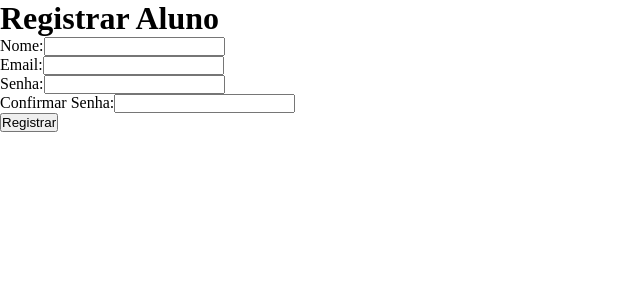
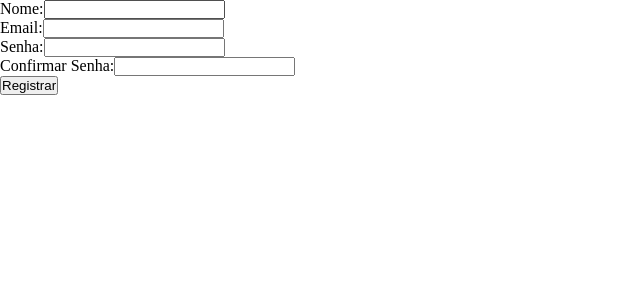
Before and after one commit to VitorCarvalho67/Boot, a Vue app in the folder client/: page /register in a window 1280 px wide. Shown: the top 300 px of the page, without its empty margins (0-640 px from the left). Built offline with nearby package versions, Linux system fonts and the light colour scheme.

Commit message:
fix error on Register.vue

```diff
--- a/client/src/views/Register.vue
+++ b/client/src/views/Register.vue
@@ -1,6 +1,5 @@
 <template>
     <div class="register">
-      <h1>Registrar Aluno</h1>
       <form @submit.prevent="submitForm">
         <div>
           <label for="name">Nome:</label>
@@ -16,14 +15,14 @@
         </div>
         <div>
           <label for="confirmPassword">Confirmar Senha:</label>
-          <input type="password" id="confirmPassword" required>
+          <input type="password" id="confirmPassword" v-model="userAluno.confirmPassword" required>
         </div>
         <button type="submit">Registrar</button>
       </form>
     </div>
-  </template>
+</template>
 
-  <script>
+<script>
   import { registerAluno } from '../services/api.js';
 
   export default {
```
